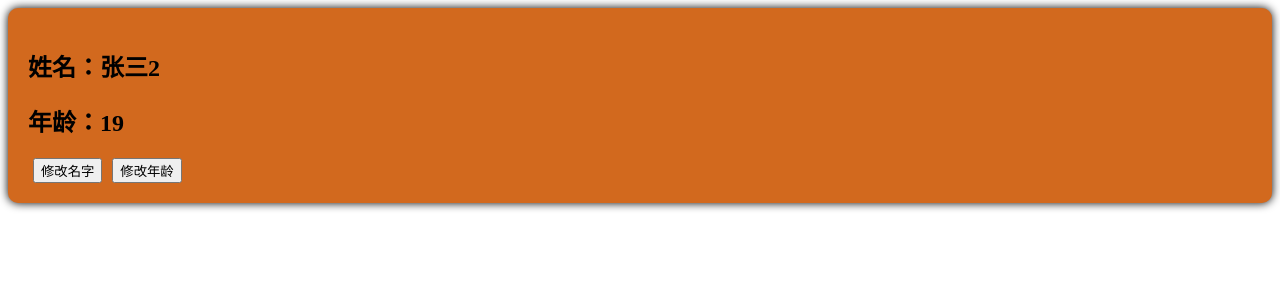
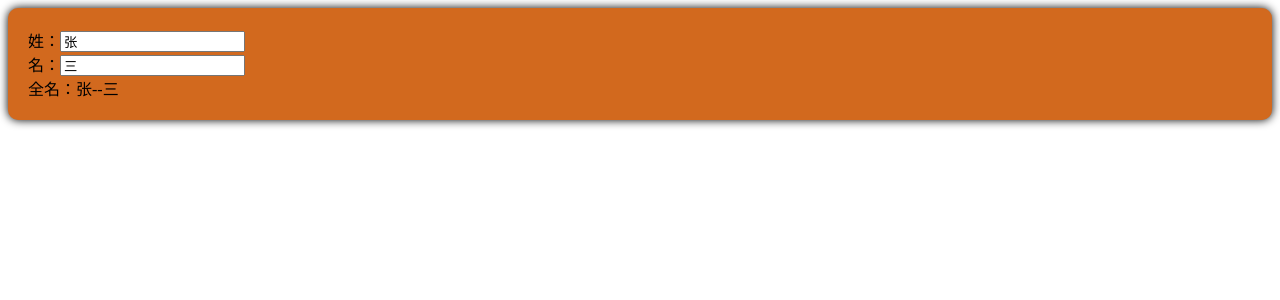
Before and after one commit to PlumDong/vue3-shangguigu-2023, a Vue app: page / in a window 1280 px wide. Shown: the top 300 px of the page. Built offline with nearby package versions, Linux system fonts and the light colour scheme.

Commit message:
computed计算属性

```diff
--- a/src/components/Person.vue
+++ b/src/components/Person.vue
@@ -1,29 +1,19 @@
 <template>
   <div class="person">
-    <h2>姓名：{{ name }}</h2>
-    <h2>年龄：{{ age }}</h2>
-    <button @click="setName">修改名字</button>
-    <button @click="setAge">修改年龄</button>
+    姓：<input type="text" v-model="firstName"><br>
+    名：<input type="text" v-model="lastName"><br>
+    全名：<span>{{ fullName }}</span><br>
   </div>
 </template>
 <script lang="ts" name='Person11' setup>
+import {computed, ref} from "vue";
 
-import {reactive, ref, toRefs} from 'vue'
+let firstName = ref('张')
+let lastName = ref('三')
 
-// 对象类型响应数据
-let student = reactive({name: '张三2', age: 19})
-
-let {name,age} = toRefs(student)
-console.log(name)
-console.log(age)
-function setName() {
-    name.value += '~'
-}
-
-function setAge() {
-    age.value += 1
-}
-
+let fullName = computed(()=>{
+    return firstName.value + '--' + lastName.value
+})
 
 </script>
 <style scoped>
```
